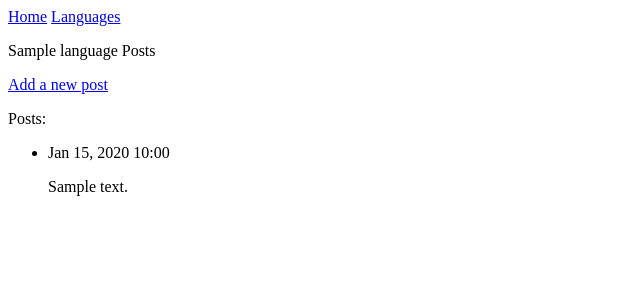
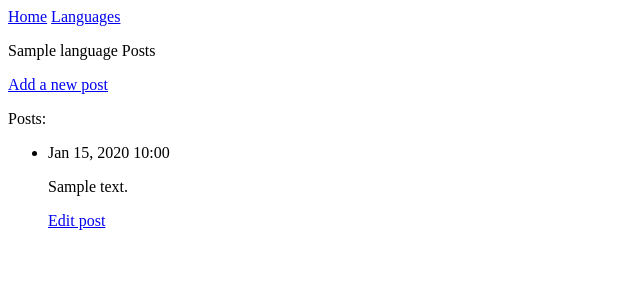
Before and after one commit to abrolon87/lingovault-django, a Django app: page /languages/1/ in a window 1280 px wide. Shown: the top 300 px of the page, without its empty margins (0-640 px from the left). Run offline with Django 3.2, Linux system fonts and the light colour scheme; tables that the repository leaves empty hold one stand-in row (values such as "Sample post").

Commit message:
adds edit_post link

```diff
--- a/lingovault_app/templates/lingovault_app/language.html
+++ b/lingovault_app/templates/lingovault_app/language.html
@@ -10,6 +10,9 @@
   <li>
     <p>{{ post.date_added|date:'M d, Y H:i' }}</p>
     <p>{{ post.text|linebreaks }}</p>
+    <p>
+      <a href="{% url 'lingovault_app:edit_post' post.id %}">Edit post</a>
+    </p>
   </li>
 {% empty %}
   <li>No posts for this language.</li>
```
